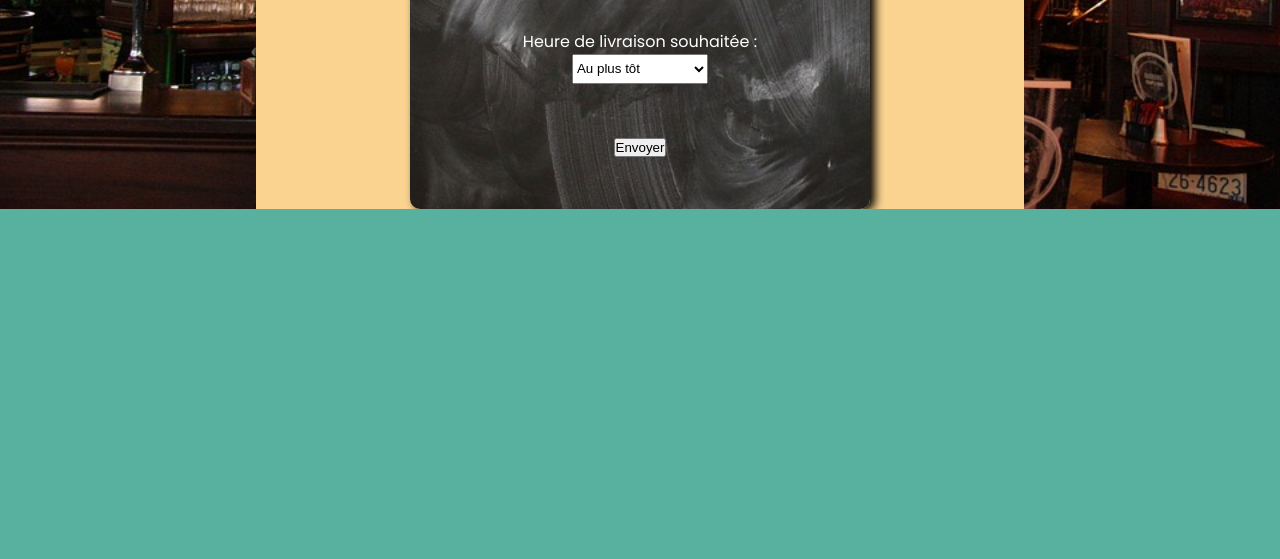
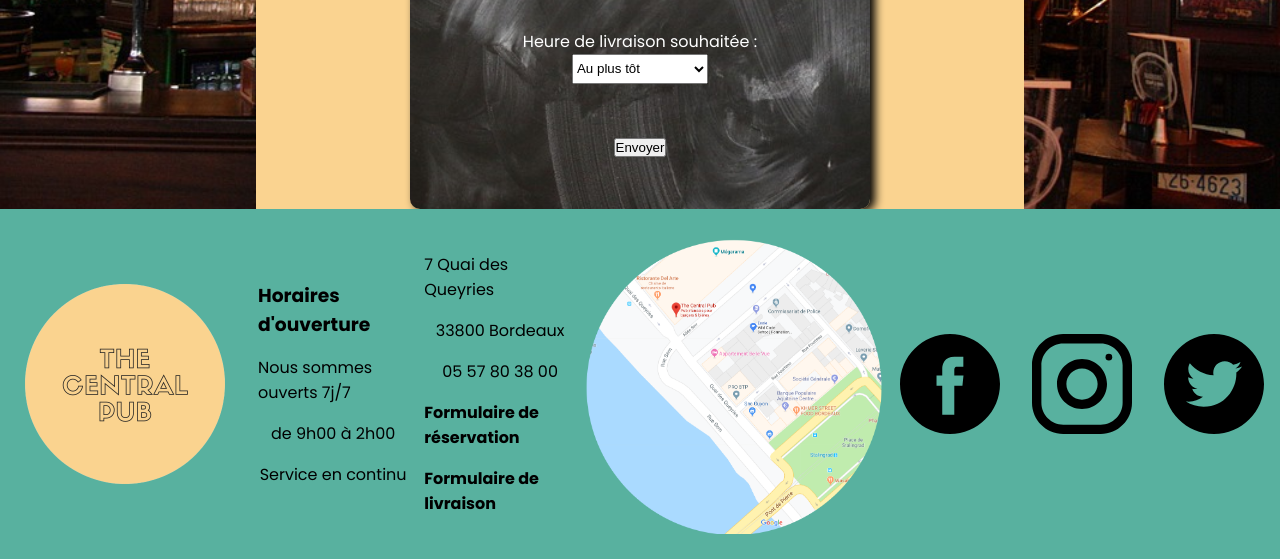
Before and after one commit to Bourricote/projet1_php, a PHP site: page /page2.html in a window 1280 px wide. Shown: the part 548-1107 px from the top of the page. Run offline with PHP 8.4, Linux system fonts and the light colour scheme.

Commit message:
Rajout du footer, correction d'un conflit CSS ( section )

```diff
--- a/page2.html
+++ b/page2.html
@@ -20,7 +20,7 @@
 
 
 
-        <section>
+        <section class="section-p2">
             <form method="post" action="commande" class="p2">
                 <div class="adress-page2">
                     <label for="numero-page2">Indiquez votre adresse :</label><br>
@@ -88,17 +88,31 @@
             </form>
 
         </section>
-
-
-
-
-        <!--------------------------------------------------------------------------->
-
-
-
-
-
         <footer>
+            <div class="div_img_footer">
+                <img src="Images/logo.png" alt="logo Central Pub" id="logo_footer"/>
+            </div>
+            <div class="footer_div" id="horaires">
+                <h3>Horaires d'ouverture</h3>
+                <p>Nous sommes ouverts 7j/7</p>
+                <p>de 9h00 à 2h00</p>
+                <p>Service en continu</p>
+            </div>
+            <div class="footer_div" id="contact">
+                <p>7 Quai des Queyries</p>
+                <p>33800 Bordeaux</p>
+                <p>05 57 80 38 00</p>
+                <a href="#booking">Formulaire de réservation</a>
+                <a href="./page2.html" target="_blank">Formulaire de livraison</a>
+            </div>
+            <div class="div_img_footer">
+                <img src="Images/map.png" alt="access map" id="map_footer"/>
+            </div>
+            <div id="social">
+                <img src="Images/facebook.svg" alt="logo facebook" class="social_logo"/>
+                <img src="Images/insta.svg" alt="logo instagram" class="social_logo"/>
+                <img src="Images/twitter.svg" alt="logo twitter" class="social_logo"/>
+            </div>
         </footer>
     </body>
 
--- a/style.css
+++ b/style.css
@@ -241,22 +241,17 @@ footer{
 /* Section d'Adrien - Page 2 */
 
 
-section {
+.section-p2 {
     background-color: #fad390;
 
 }
 .p2 {
-    background : url(Images/order.jpg);
-    background-repeat: no-repeat;
-    background-size: 250%;
+
     display: flex;
     flex-direction: column;
     text-align: center;
     justify-content: justify;
     margin: auto;
-    color: white;
-    box-shadow: black 5px 2px 10px;
-    border-radius: 10px;
 }
 .adress-page2 {
     display: flex;
@@ -426,7 +421,15 @@ section {
         background-size: cover;
         height: 100vh;
     }
-    section {
+    .p2 {
+        background : url(Images/order.jpg);
+        background-repeat: no-repeat;
+        background-size: 250%;
+        color: white;
+        box-shadow: black 5px 2px 10px;
+        border-radius: 10px;
+    }
+    .section-p2 {
         width: 60%;
         margin: auto;
     }
```
